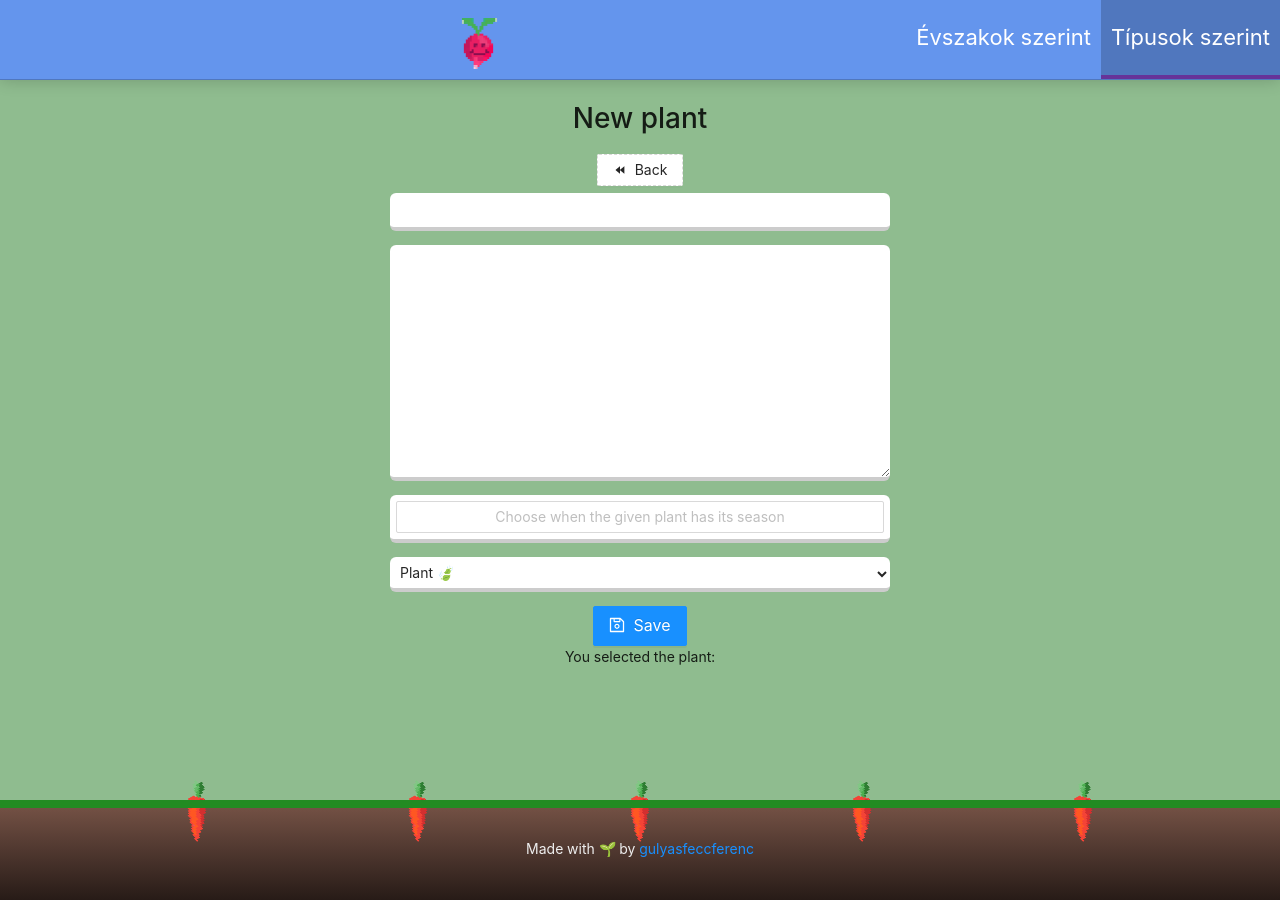
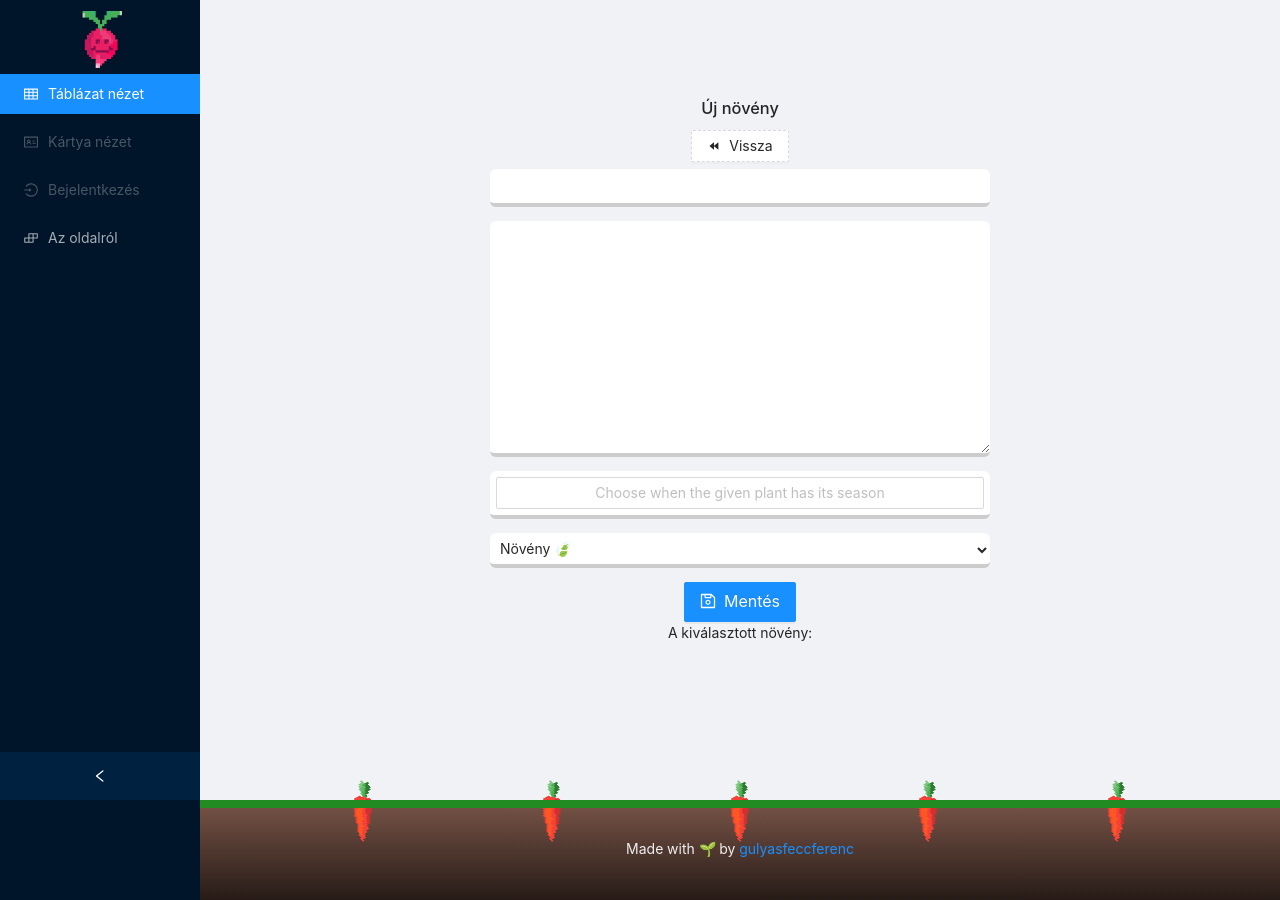
Before and after one commit to gulyasfeccferenc/minekvanszezonja, a React (Create React App) app: page /plants/new in a window 1280 px wide. Built offline with nearby package versions, Linux system fonts and the light colour scheme.

Commit message:
Changing layout and made page hungarian

```diff
--- a/src/App.js
+++ b/src/App.js
@@ -1,6 +1,6 @@
 import React, {Component} from 'react';
 import 'antd/dist/antd.min.css';
-import Layout from './components/Layout/Layout';
+import PageLayout from './components/Layout/PageLayout';
 import Search from './components/UI/Search/Search';
 import TableView from "./components/UI/TableView/TableView";
 import NoMatch from "./components/Navigation/NoMatch/NoMatch";
@@ -34,7 +34,7 @@ class App extends Component {
 
     render() {
         return (
-            <Layout>
+            <PageLayout>
                 <Route path="/" exact={true} component={Search} change={this.searchChangeHandler} />
                 <Switch>
                     <Route path="/plants/new" component={Plant} new={true} />
@@ -42,7 +42,7 @@ class App extends Component {
                     <Route path="/" exact render={(props) => <TableView {...props} {...this.state} /> } />
                     <Route component={NoMatch}/>
                 </Switch>
-            </Layout>
+            </PageLayout>
                 )
     }
 }
--- a/src/components/Layout/Layout.js
+++ /dev/null
@@ -1,36 +0,0 @@
-import React, {Component, Fragment} from "react";
-import styles from "./Layout.module.scss";
-import Toolbar from "../Navigation/Toolbar/Toolbar";
-import SideDrawer from "../Navigation/SideDrawer/SideDrawer";
-import Footer from "./Footer/Footer";
-
-
-class Layout extends Component {
-    state = {
-        showSideDrawer: false
-    };
-
-    closeSideDrawer = () => {
-        this.setState({showSideDrawer: false});
-    };
-    toggleSideDrawer = () => {
-        this.setState(( prevState ) => {
-            return {showSideDrawer: !prevState.showSideDrawer}
-        });
-    };
-
-
-    render() {
-        return (
-            <Fragment>
-                <Toolbar sideDrawerOpener={this.toggleSideDrawer}></Toolbar>
-                <SideDrawer sideDrawerOpen={this.state.showSideDrawer}
-                            close={this.closeSideDrawer} />
-                <main className={styles.Content}>{this.props.children}</main>
-                <Footer></Footer>
-            </Fragment>
-        )
-    }
-};
-
-export default Layout;
--- /dev/null
+++ b/src/components/Layout/PageLayout.js
@@ -0,0 +1,63 @@
+import React, {Component, Fragment} from "react";
+import styles from "./PageLayout.module.scss";
+import Footer from "./Footer/Footer";
+import {Layout, Menu} from 'antd';
+import {BuildOutlined, IdcardOutlined, LoginOutlined, TableOutlined,} from '@ant-design/icons';
+import logoImage from "../../radish.png";
+
+const { Content, Sider } = Layout;
+// const { SubMenu } = Menu;
+
+class PageLayout extends Component {
+    state = {
+        showSideDrawer: false,
+    };
+
+    toggleSideDrawer = () => {
+        this.setState(( prevState ) => {
+            return {showSideDrawer: !prevState.showSideDrawer}
+        });
+    };
+
+
+    render() {
+        return (
+            <Fragment>
+                <Layout style={{ minHeight: '100vh' }}>
+                    <Sider collapsible collapsed={this.state.showSideDrawer} onCollapse={this.toggleSideDrawer}>
+                        <div className={styles.Logo}>
+                            <img src={logoImage} alt="Minek van szezonja"/>
+                        </div>
+                        <Menu theme="dark" defaultSelectedKeys={['1']} mode="inline">
+                            <Menu.Item key="1" icon={<TableOutlined />}>
+                                Táblázat nézet
+                            </Menu.Item>
+                            <Menu.Item key="2" disabled={true} icon={<IdcardOutlined />}>
+                                Kártya nézet
+                            </Menu.Item>
+                            <Menu.Item key="3" disabled={true} icon={<LoginOutlined />}>
+                                Bejelentkezés
+                            </Menu.Item>
+                            {/*<SubMenu key="sub1" icon={<UserOutlined />} title="User">*/}
+                            {/*    <Menu.Item key="3">Tom</Menu.Item>*/}
+                            {/*    <Menu.Item key="4">Bill</Menu.Item>*/}
+                            {/*    <Menu.Item key="5">Alex</Menu.Item>*/}
+                            {/*</SubMenu>*/}
+                            <Menu.Item key="9" icon={<BuildOutlined />}>
+                                Az oldalról
+                            </Menu.Item>
+                        </Menu>
+                    </Sider>
+                    <Layout className="site-layout">
+                        <Content style={{ margin: '0 16px' }}>
+                            <main className={styles.Content}>{this.props.children}</main>
+                        </Content>
+                        <Footer></Footer>
+                    </Layout>
+                </Layout>
+            </Fragment>
+        )
+    }
+};
+
+export default PageLayout;
--- a/src/components/Layout/Layout.module.scss
+++ b/src/components/Layout/PageLayout.module.scss
@@ -9,3 +9,15 @@
     padding: 2rem;
   }
 }
+
+.Logo {
+  height: 70px;
+  box-sizing: border-box;
+  margin: 0 auto;
+  flex: auto;
+  text-align: center;
+
+  img {
+    height: 100%;
+  }
+}
--- a/src/components/UI/Plant/Plant.js
+++ b/src/components/UI/Plant/Plant.js
@@ -20,7 +20,7 @@ class Plant extends Component {
                     inputtype: 'text',
                     inputConfig: {
                         name: 'plantName',
-                        label: 'Name of the plant',
+                        label: 'Növény neve',
                     },
                     value: ''
                 },
@@ -28,7 +28,7 @@ class Plant extends Component {
                     inputtype: 'textarea',
                     inputConfig: {
                         name: "plantDesc",
-                        label: "Description",
+                        label: "Leírás",
                         id: "plantDesc",
                         cols: "30",
                         rows: "10",
@@ -39,7 +39,7 @@ class Plant extends Component {
                     inputtype: 'multiselect',
                     inputConfig: {
                         name: 'season',
-                        label: 'Seasons when this plant is flourishing',
+                        label: 'Mikor érik az adott növény?',
                         options: [
                             {value: 0, displayValue: 'January'},
                             {value: 1, displayValue: 'Feb'},
@@ -62,12 +62,12 @@ class Plant extends Component {
                     inputtype: 'select',
                     inputConfig: {
                         name: "plantType",
-                        label: "Type of the plant",
+                        label: "A növény típusa",
                         options: [
-                            {value: 'plant', displayValue: 'Plant 🍃'},
-                            {value: 'fruit', displayValue: 'Fruit 🍎'},
-                            {value: 'vegetable', displayValue: 'Vegetable 🥕'},
-                            {value: 'herb', displayValue: 'Herb 🌿'},
+                            {value: 'plant', displayValue: 'Növény 🍃'},
+                            {value: 'fruit', displayValue: 'Gyümölcs 🍎'},
+                            {value: 'vegetable', displayValue: 'Zöldség 🥕'},
+                            {value: 'herb', displayValue: 'Fűszernövény 🌿'},
                         ],
                     },
                     value: 'this.state.plantData.details'
@@ -148,7 +148,7 @@ class Plant extends Component {
                     />
                 ))}
                 <Button type="primary" size={"large"} loading={this.saving} onClick={this.saveHandler} icon={<SaveOutlined />}>
-                    Save
+                    Mentés
                 </Button>
             </form>);
         }
@@ -194,14 +194,13 @@ class Plant extends Component {
 
     deletePlant() {
         let currentPlant = this.state.plantName;
-        console.warn('enyje', this.state);
         db.ref(`plants/${this.state.plantId}`).remove((e) => {
             console.warn('An error happened', e)
         }).then(r  => {
             notification.info({
                 message: `Bye-bye ${currentPlant}!`,
                 description:
-                    'The given plant  got removed from the database!',
+                    'A kiválasztott növényt töröltük az adatbázisból!',
                 placement: 'bottomRight',
             });
             this.props.history.goBack();
@@ -213,23 +212,23 @@ class Plant extends Component {
 
         return (
             <div className={classes.Plant}>
-                <h1>{this.state.plantFormFields.name.value || 'New plant'}</h1>
+                <h1>{this.state.plantFormFields.name.value || 'Új növény'}</h1>
                 <Button type="dashed" icon={<BackwardOutlined />} onClick={() => {this.props.history.goBack()}} >
-                    Back
+                    Vissza
                 </Button>
                 {!this.props.new && this.state.plantId ? (
                     <Popconfirm
-                        title="Are you sure delete this plant?"
+                        title="Biztosan törölni szeretnéd?"
                         onConfirm={() => {this.deletePlant()}}
-                        okText="Yes, delete is!"
-                        cancelText="No, I've changed my mind!"
+                        okText="Igen, töröljük!"
+                        cancelText="Nem, meggondoltam magam!"
                     >
                         <Button type="danger" icon={<DeleteOutlined />}>
-                            Delete
+                            Törlés
                         </Button>
                     </Popconfirm>) : null}
                 {plantForm}
-                <p>You selected the plant: {this.props.match.params.plantId}</p>
+                <p>A kiválasztott növény: {this.props.match.params.plantId}</p>
             </div>
         );
     }
```
